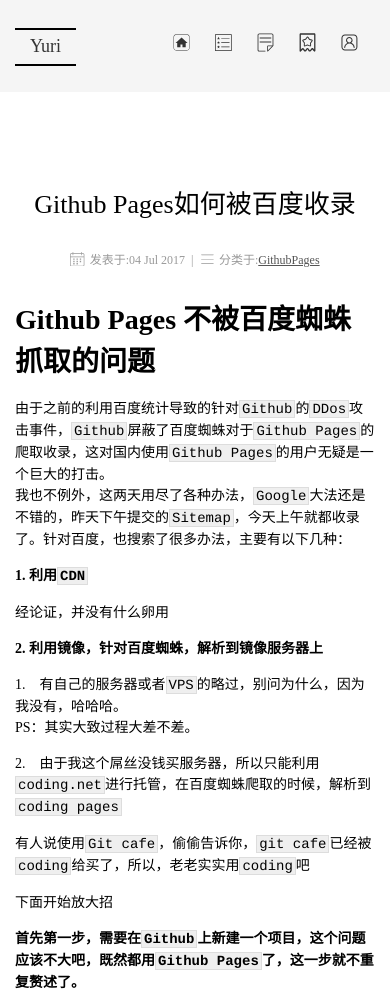
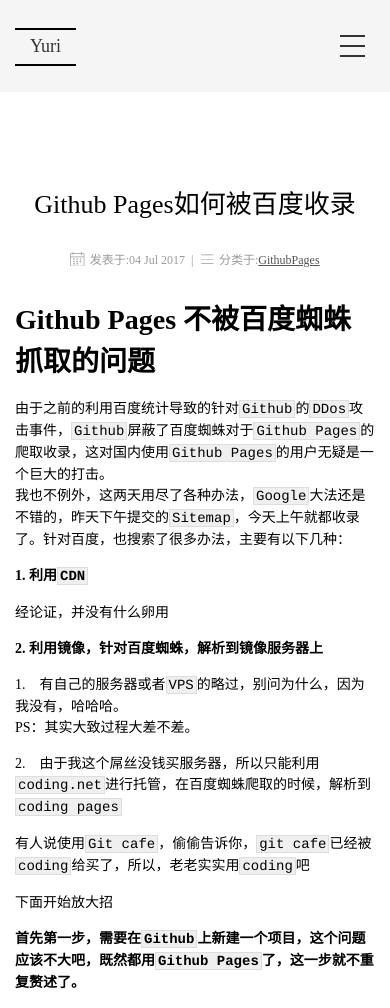
Before and after one commit to tayy10/yuri_gmf, a Jekyll site: the page built from _posts/2017-07-04-baidu-spider.md, in a window 390 px wide. Shown: the top 1008 px of the page. Built offline with Jekyll 4.4.1, drawn with Linux system fonts in a browser that asks for light colours; comment, search, counter and statistics services are not loaded.

Commit message:
针对移动适配

```diff
--- a/_includes/header.html
+++ b/_includes/header.html
@@ -1,6 +1,7 @@
 <header>
     <div class="content-header">
         <div class="logo"><a href="{{site.baseurl}}/index.html">Yuri</a></div>
+        <div class="nav-logo-container"><div class="nav-logo"></div></div>
         <nav>
             <ul>
                 <li>
--- a/res/c/index.scss
+++ b/res/c/index.scss
@@ -1,6 +1,9 @@
 ---
 ---
 @import 'highlight';
+.hidden {
+    display: none !important;
+}
 
 * {
     margin: 0;
@@ -58,11 +61,11 @@
 }
 header {
     width: 100%;
-    line-height: 92px;
     background-color: #F5F5F5;
     position: absolute;
     top: 0;
     left: 0;
+    z-index: 999;
 }
 header .content-header {
     max-width: 1020px;
@@ -70,6 +73,7 @@
     display: -webkit-box;
     display: -webkit-flex;
     display: flex;
+    font-size: 0;
     margin: 0 auto;
 }
 header .logo {
@@ -77,6 +81,7 @@
     font-size: 18px;
     font-weight: 500;
     padding: 0 15px;
+    line-height: 92px;
     position: relative;
     overflow: hidden;
 }
@@ -124,6 +129,7 @@
 }
 
 header nav {
+    font-size: 14px;
     -webkit-box-flex: 1;
     -webkit-flex: 1;
     flex: 1;
@@ -136,7 +142,12 @@
     -o-transform: translate3d(0, -50%, 0);
     transform: translate3d(0, -50%, 0);
     opacity: 0;
-    visibility: hidden
+    visibility: hidden;
+    -ms-user-select: none;
+    -moz-user-select: none;
+    -webkit-user-select: none;
+    -khtml-user-select:none;
+    user-select: none;
 }
 .loaded header nav {
     -webkit-transform: none;
@@ -472,3 +483,98 @@
     line-height: 20px;
     vertical-align: middle;
 }
+
+
+@media only screen and (max-width: 640px){
+    header {
+        .content-header {
+            display: block;
+        }
+        .nav-logo-container {
+            // height: 92px;
+            width: 25px;
+            padding: 0 10px;
+            position: absolute;
+            top: 0;
+            bottom: 0;
+            right: 15px;
+            &.nav-close {
+                .nav-logo {
+                    height: 0;
+                    &::before {
+                        -webkit-transform: rotate(45deg);
+                        transform: rotate(45deg);
+                        top: 0;
+                    }
+                    &::after {
+                        top: 0;
+                        -webkit-transform: rotate(-45deg);
+                        transform: rotate(-45deg);
+                    }
+                }
+            }
+            .nav-logo {
+                display: block;
+                width: 25px;
+                height: 2px;
+                color: #333;
+                background-color:currentColor;
+                position: absolute;
+                right: 10px;
+                top: (90px / 2);
+                // top: 50%;
+                // -o-transform: translateY(-50%);
+                // -moz-transform: translateY(-50%);
+                // -webkit-transform: translateY(-50%);
+                // transform: translateY(-50%);
+                &::before,
+                &::after {
+                    display: block;
+                    content: '';
+                    width: 100%;
+                    height: 2px;
+                    position: absolute;
+                    top: -10px;
+                    left: 0;
+                    background-color: currentColor;
+                }
+                &::after {
+                    top: 10px;
+                }
+            }
+        }
+        nav {
+            display: none;
+            -o-transform: none;
+            -moz-transform: none;
+            -webkit-transform: none;
+            transform: none;
+            visibility: visible;
+            &.show {
+                display: block;
+            }
+            ul {
+                width: 100%;
+                display: block;
+                height: auto;
+                float: none;
+                li {
+                    text-align: left;
+                    &::before,
+                    &::after {
+                        display: none
+                    }
+                    svg {
+                        display: none;
+                    }
+                    a {
+                        &::before,
+                        &::after {
+                            display: none;
+                        }
+                    }
+                }
+            }
+        }
+    }
+}
```
Also changed, not shown: _layouts/default.html (+31 -1 lines), _posts/2017-07-04-baidu-spider.md (+1 -1 lines).
